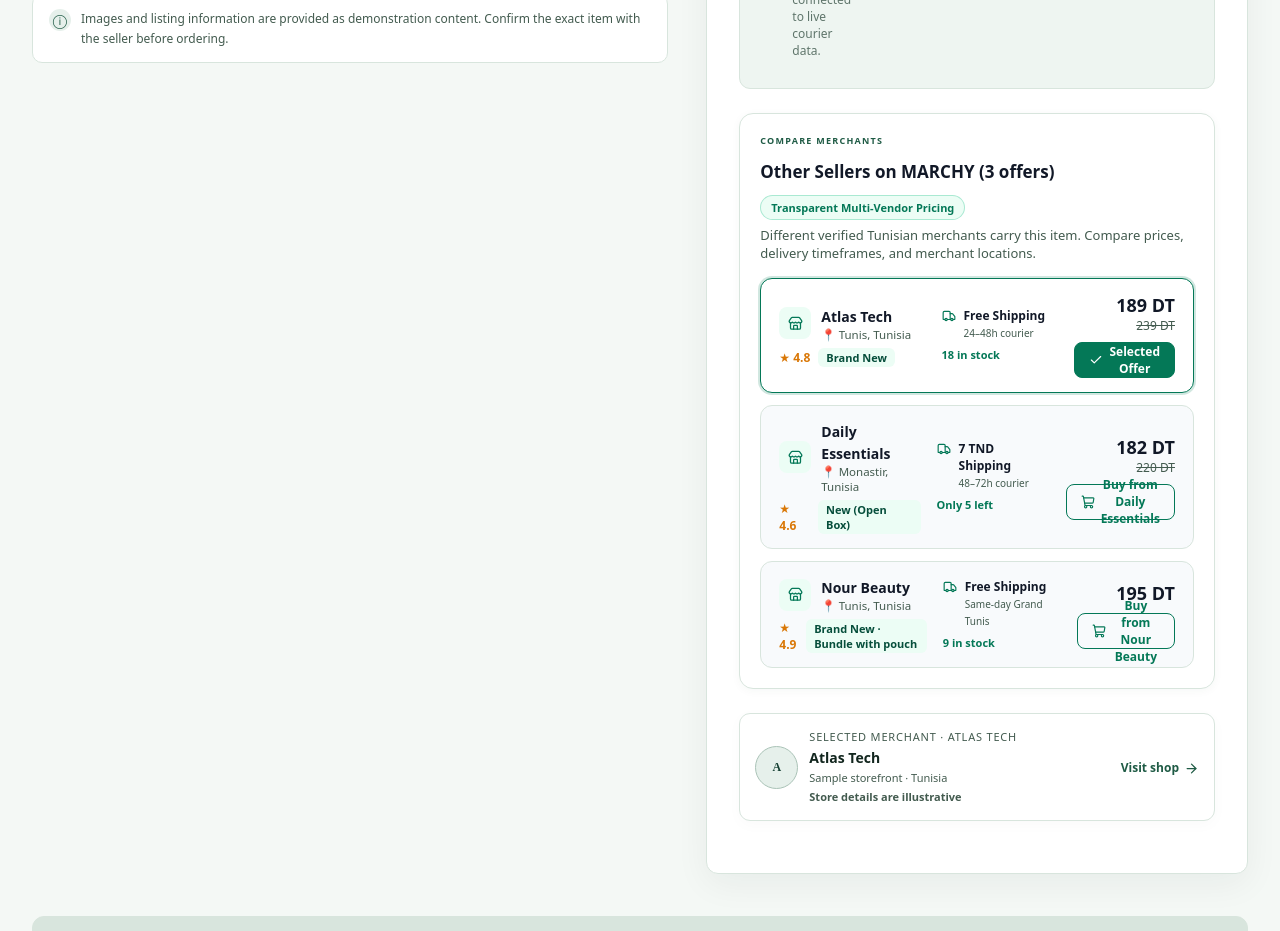
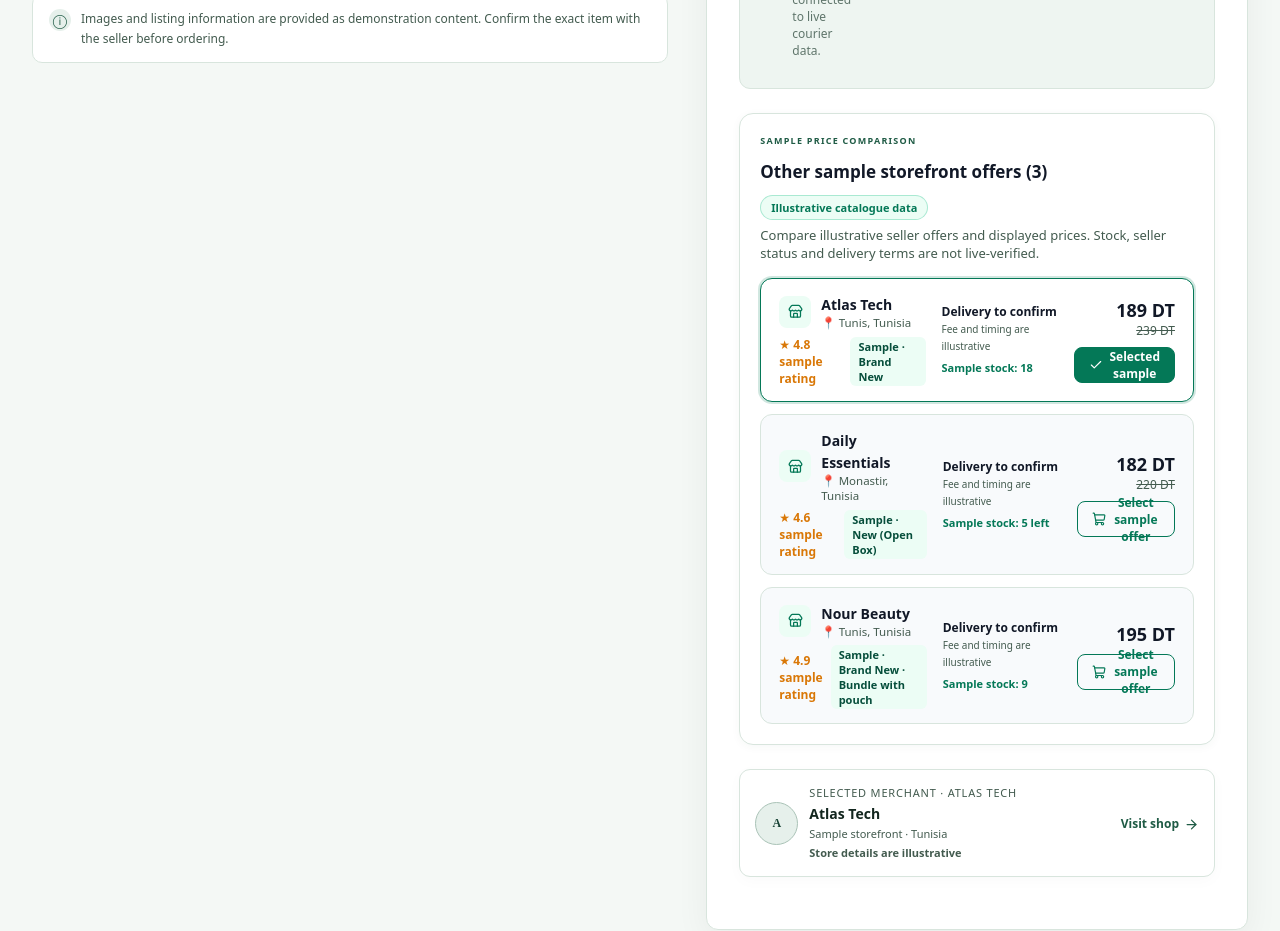
Before and after one commit to medkhalilghdamsi-dev/MARCHY, a React (Vite) app: page /product/1 in a window 1280 px wide. Shown: the part 1040-1971 px from the top of the page. Built offline with nearby package versions, Linux system fonts and the light colour scheme.

Commit message:
ux: label multi-seller comparison as sample data

```diff
--- a/src/components/marketplace/MultiSellerOffers.jsx
+++ b/src/components/marketplace/MultiSellerOffers.jsx
@@ -1,7 +1,7 @@
 import { useEffect, useState } from 'react'
 import { Link } from 'react-router-dom'
 import { money } from '../../utils/marketplace'
-import { Check, ShieldCheck, ShoppingCart, Store, Truck } from 'lucide-react'
+import { Check, ShoppingCart, Store } from 'lucide-react'
 import { useToast } from '../../providers/ToastProvider'
 
 export function MultiSellerOffers({ offers, onSelectOffer, activeOfferId }) {
@@ -18,13 +18,13 @@ export function MultiSellerOffers({ offers, onSelectOffer, activeOfferId }) {
     <section className="multi-seller-offers-panel" aria-label="Other seller offers for this product">
       <div className="multi-offers-header">
         <div>
-          <span className="eyebrow">COMPARE MERCHANTS</span>
-          <h3>Other Sellers on MARCHY ({offers.length} offers)</h3>
+          <span className="eyebrow">SAMPLE PRICE COMPARISON</span>
+          <h3>Other sample storefront offers ({offers.length})</h3>
         </div>
-        <span className="offers-badge">Transparent Multi-Vendor Pricing</span>
+        <span className="offers-badge">Illustrative catalogue data</span>
       </div>
       <p className="multi-offers-subtitle">
-        Different verified Tunisian merchants carry this item. Compare prices, delivery timeframes, and merchant locations.
+        Compare illustrative seller offers and displayed prices. Stock, seller status and delivery terms are not live-verified.
       </p>
 
       <div className="offers-list" role="radiogroup" aria-label="Available seller offers">
@@ -51,21 +51,20 @@ export function MultiSellerOffers({ offers, onSelectOffer, activeOfferId }) {
                   </div>
                 </div>
                 <div className="offer-seller-meta">
-                  <span className="offer-seller-rating">★ {offer.sellerRating}</span>
-                  <span className="offer-condition-tag">{offer.condition}</span>
+                  <span className="offer-seller-rating">★ {offer.sellerRating} sample rating</span>
+                  <span className="offer-condition-tag">Sample · {offer.condition}</span>
                 </div>
               </div>
 
               <div className="offer-delivery-col">
                 <div className="offer-delivery-row">
-                  <Truck size={14} className="offer-delivery-icon" />
                   <div>
-                    <b>{offer.shippingFee === 0 ? 'Free Shipping' : `${offer.shippingFee} TND Shipping`}</b>
-                    <small>{offer.deliveryTime}</small>
+                    <b>Delivery to confirm</b>
+                    <small>Fee and timing are illustrative</small>
                   </div>
                 </div>
                 <span className="offer-stock-pill">
-                  {offer.stock > 5 ? `${offer.stock} in stock` : offer.stock > 0 ? `Only ${offer.stock} left` : 'Out of stock'}
+                  {offer.stock > 5 ? `Sample stock: ${offer.stock}` : offer.stock > 0 ? `Sample stock: ${offer.stock} left` : 'Sample stock: unavailable'}
                 </span>
               </div>
 
@@ -85,7 +84,7 @@ export function MultiSellerOffers({ offers, onSelectOffer, activeOfferId }) {
                     toast(`Selected ${offer.sellerName}'s offer at ${money(offer.price)}`, { type: 'success' })
                   }}
                 >
-                  {isSelected ? <><Check size={14}/> Selected Offer</> : <><ShoppingCart size={14}/> Buy from {offer.sellerName}</>}
+                  {isSelected ? <><Check size={14}/> Selected sample</> : <><ShoppingCart size={14}/> Select sample offer</>}
                 </button>
               </div>
             </article>
```
